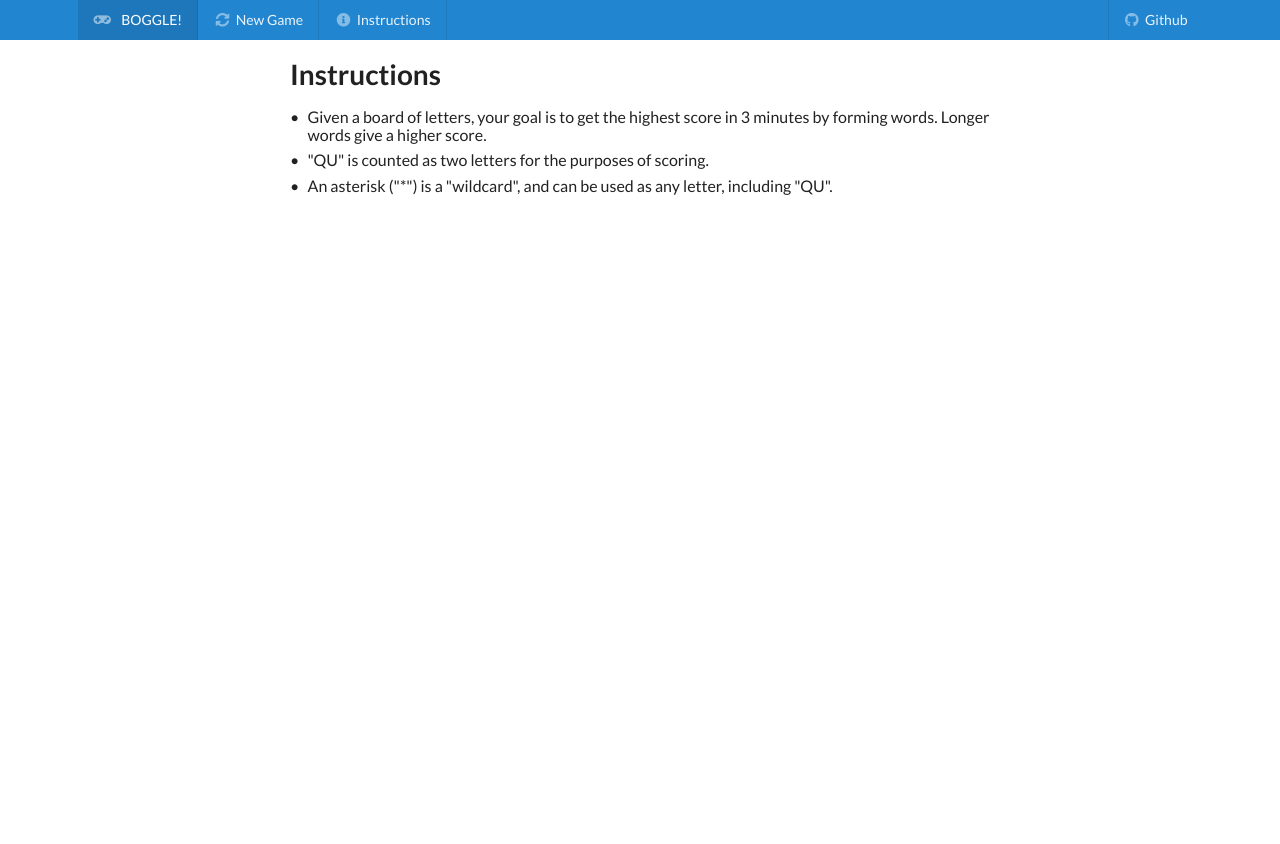
After one commit to wasabigeek/boggle, a Flask app: page /instructions in a window 1280 px wide. The commit adds this page. Run offline with Flask 2, Linux system fonts and the light colour scheme; some libraries are stand-ins or nearby versions.

Commit message:
Add instructions page

```diff
--- a/app.py
+++ b/app.py
@@ -76,3 +76,8 @@ def clear():
     session.modified = True
 
     return redirect(url_for('board'))
+
+
+@app.route('/instructions', methods=['GET'])
+def instructions():
+    return render_template('instructions.html')
--- /dev/null
+++ b/templates/instructions.html
@@ -0,0 +1,59 @@
+<!DOCTYPE html>
+<html>
+
+<head>
+    <!-- Standard Meta -->
+    <meta charset="utf-8">
+    <meta http-equiv="X-UA-Compatible" content="IE=edge,chrome=1">
+    <meta name="viewport" content="width=device-width, initial-scale=1.0, maximum-scale=1.0">
+
+    <!-- Site Properties -->
+    <title>Boggle</title>
+
+    <link href="https://cdn.jsdelivr.net/npm/semantic-ui@2.3.1/dist/semantic.min.css" rel="stylesheet">
+
+    <style type="text/css">
+        .item i {
+            opacity: 0.5 !important;
+        }
+    </style>
+</head>
+
+<body>
+
+    <div class="ui fixed blue inverted menu">
+        <div class="ui container">
+            <a class="header active item" href="/">
+                <i class="gamepad icon" style="margin-right: 0.8em;"></i>
+                BOGGLE!
+            </a>
+            <a class="item" href="/clear">
+                <i class="sync alternate icon"></i>
+                New Game
+            </a>
+            <a class="item" href="/instructions">
+                <i class="info circle icon"></i>
+                Instructions
+            </a>
+            <div class="right menu">
+                <a href="https://github.com/wasabigeek/boggle" class="item">
+                    <i class="github icon"></i>
+                    Github
+                </a>
+            </div>
+        </div>
+    </div>
+
+    <div class="ui main relaxed text container" style="margin-top: 2.75em; padding-top: 1em;">
+        <h1 class="ui header">Instructions</h1>
+        <ul class="ui list">
+            <li>Given a board of letters, your goal is to get the highest score in 3 minutes by forming words. Longer words give a higher score.</li>
+            <li>"QU" is counted as two letters for the purposes of scoring.</li>
+            <li>An asterisk ("*") is a "wildcard", and can be used as any letter, including "QU".</li>
+        </ul>
+    </div>
+
+    <script src="https://cdn.jsdelivr.net/npm/semantic-ui@2.3.1/dist/semantic.min.js"></script>
+</body>
+
+</html>
```
Also changed, not shown: templates/app.html (+9 -0 lines).
